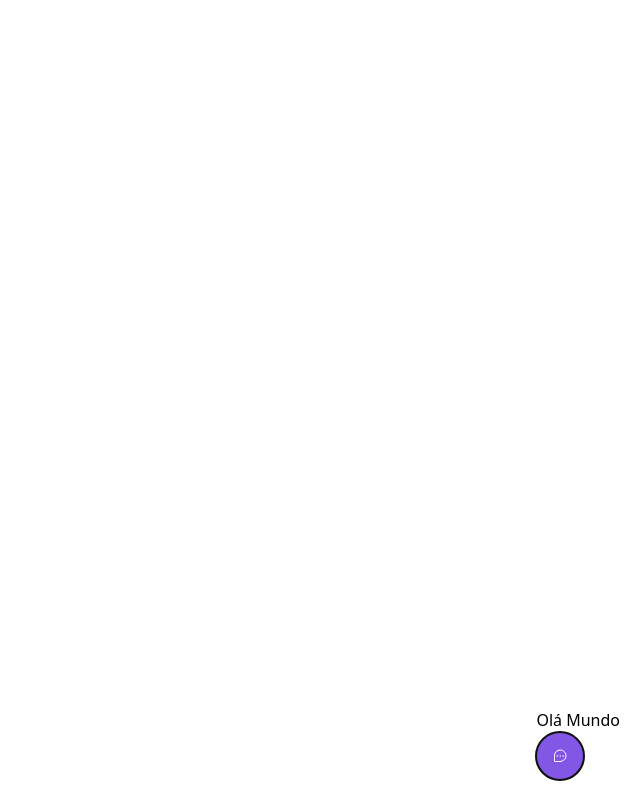
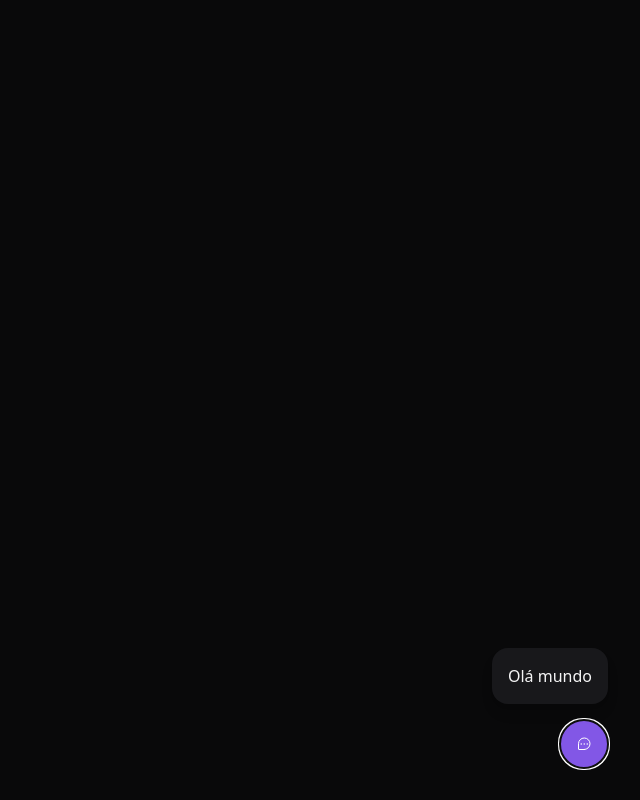
Before and after one commit to 4lexRossi/nlwr-react, a React (Vite) app: page / in a window 1280 px wide. Both pictures are taken after a click on the button "Feedback". Shown: the whole page, without its empty margins (640-1280 px from the left). Built offline with nearby package versions, Linux system fonts and the light colour scheme.

Commit message:
created widgetForm structure

```diff
--- a/src/components/Widget.tsx
+++ b/src/components/Widget.tsx
@@ -1,10 +1,13 @@
 import { ChatTeardropDots } from 'phosphor-react';
 import { Popover } from '@headlessui/react';
+import { WidgetForm } from './WidgetForm';
 
 export function Widget() {
   return (
-    <Popover className='absolute bottom-5 right-5'>
-      <Popover.Panel>Olá Mundo</Popover.Panel>
+    <Popover className='absolute bottom-4 right-4 md:bottom-8 md:right-8 flex flex-col items-end'>
+      <Popover.Panel>
+        <WidgetForm />
+      </Popover.Panel>
       <Popover.Button className='bg-brand-500 rounded-full px-3 h-12 text-white flex items-center group'>
         <ChatTeardropDots className='w-6 h6' />
         <span className='max-w-0 overflow-hidden group-hover:max-w-xs transition-all duration-500 ease-linear'>
--- /dev/null
+++ b/src/components/WidgetForm.tsx
@@ -0,0 +1,7 @@
+export function WidgetForm() {
+  return (
+    <div className='bg-zinc-900 p-4 relative rounded-2xl mb-4 flex flex-col items-center shadow-lg w-[calc(100vw-2rem)] md:w-auto'>
+      Olá mundo
+    </div>
+  );
+}
--- a/src/global.css
+++ b/src/global.css
@@ -1,3 +1,7 @@
 @tailwind base;
 @tailwind components;
 @tailwind utilities;
+
+body {
+  @apply bg-[#09090A] text-zinc-100;
+}
```
